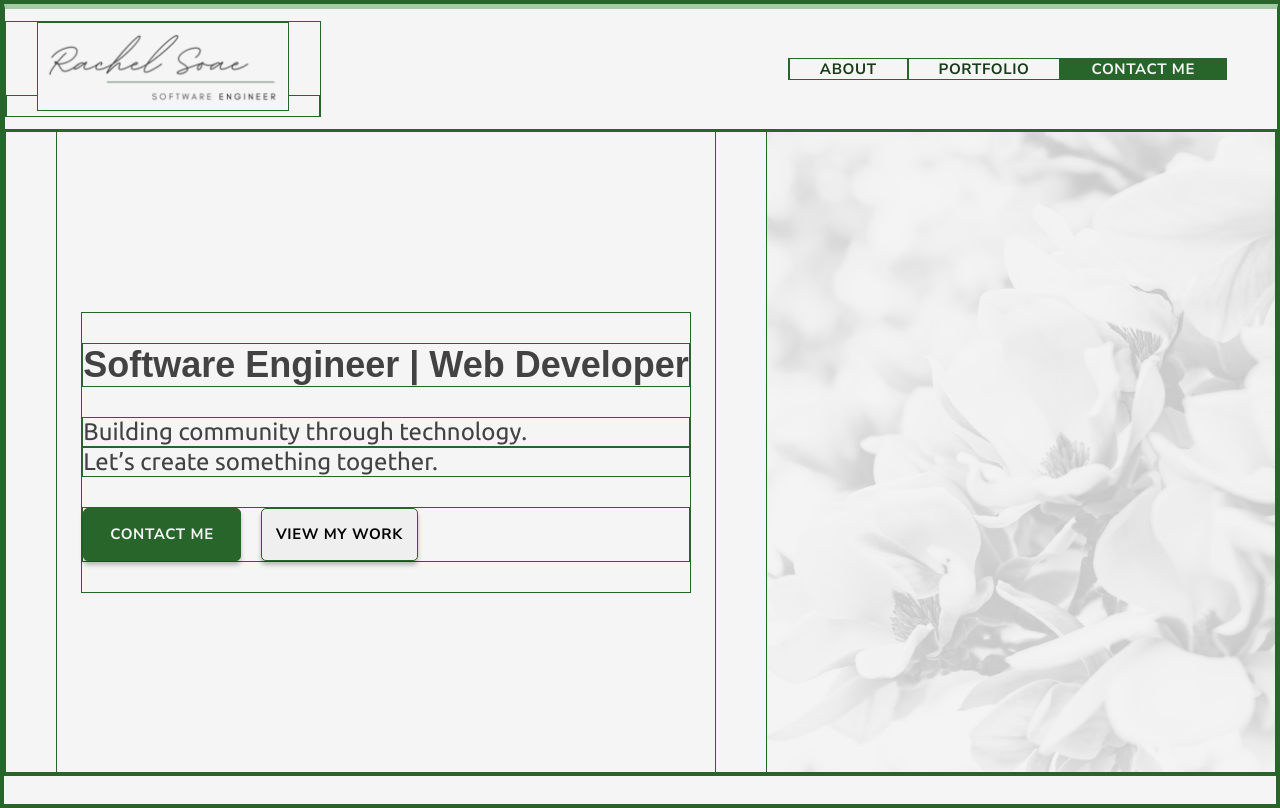
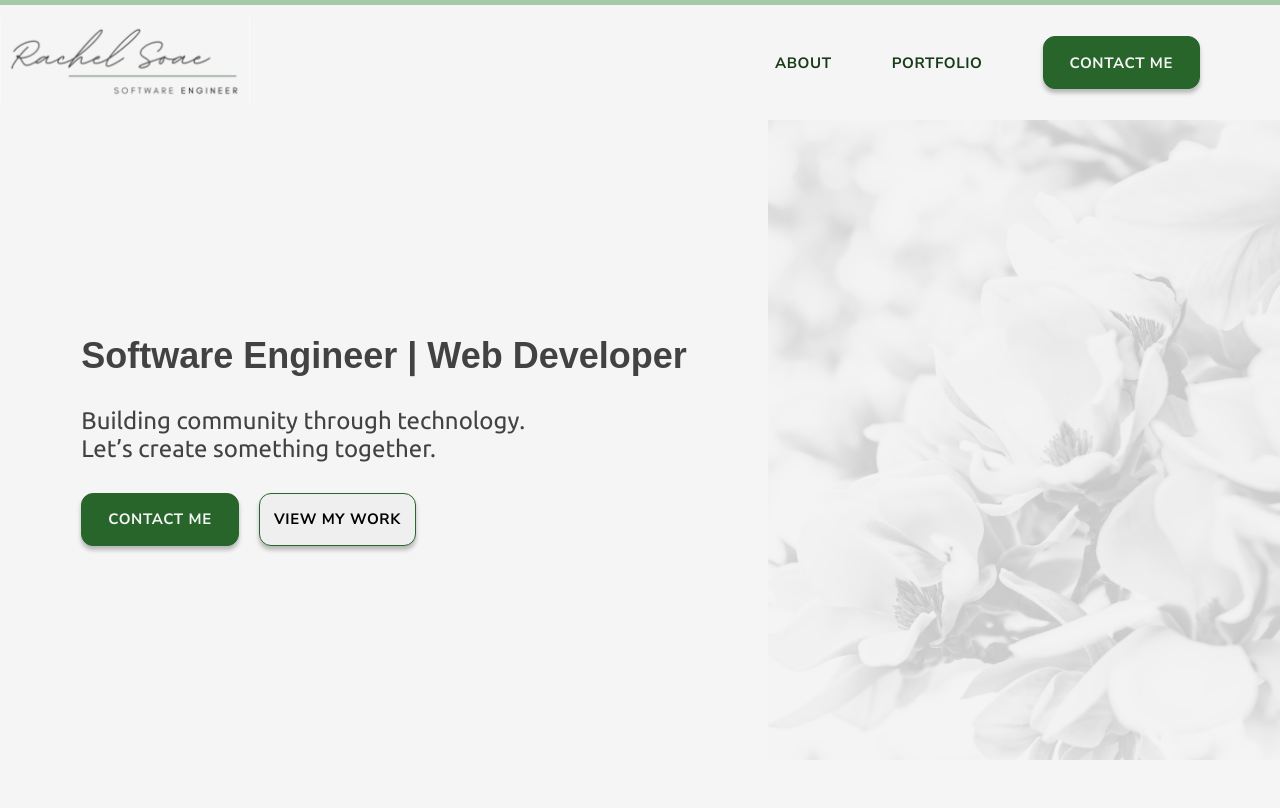
Before and after one commit to rachelsoae/portfolio, a React (Create React App) app: page / in a window 1280 px wide. Built offline with nearby package versions, Linux system fonts and the light colour scheme; a web font is replaced by a local one.

Commit message:
Fix nav buttons

```diff
--- a/src/components/App/_App.scss
+++ b/src/components/App/_App.scss
@@ -1,9 +1,5 @@
 @use '../../styles/variables' as *;
 @use '../../styles/mixins' as *;
-
-* {
-  // border: 1px solid red;
-}
 
 html,
 body,
--- a/src/components/Home/_Home.scss
+++ b/src/components/Home/_Home.scss
@@ -2,7 +2,7 @@
 @use '../../styles/mixins' as *;
 
 * {
-  border: 1px solid $primary-accent-color;
+  // border: 1px solid $primary-accent-color;
 }
 
 .hero-section {
--- a/src/components/Nav/Nav.js
+++ b/src/components/Nav/Nav.js
@@ -1,4 +1,4 @@
-import {Link} from 'react-router-dom';
+import {Link, useNavigate} from 'react-router-dom';
 import logo from '../../assets/logo.png'
 
 const Nav = () => {
@@ -12,7 +12,9 @@ const Nav = () => {
       <div className='nav__buttons'>
         <Link to='/about'>About</Link>
         <Link to='/portfolio'>Portfolio</Link>
-        <Link to='/contact' className='primary-button'>Contact Me</Link>
+        <Link to='/contact'>
+          <button  className='primary-button'>Contact Me</button>
+        </Link>
       </div>
     </nav>
   )
--- a/src/components/Nav/_Nav.scss
+++ b/src/components/Nav/_Nav.scss
@@ -13,6 +13,11 @@ nav {
     width: 25rem;
     margin: 0;
   }
+  .nav__buttons {
+    display: flex;
+    align-items: center;
+    margin-right: 5rem;
+    height: 100%;
     a {
       @include button-text;
       padding: 0 3rem;
@@ -20,11 +25,8 @@ nav {
       color: $emphasis-text-color;
     }
     a,
-  a:active
-  a:visited {
+    a:active {
       text-decoration: none;
     }
-  .nav__buttons {
-    margin-right: 5rem;
   }
 }
--- a/src/styles/_mixins.scss
+++ b/src/styles/_mixins.scss
@@ -17,7 +17,7 @@
 @mixin button-box {
   width: 15.75rem;
   height: 5.25rem;
-  border-radius: 0.5rem;
+  border-radius: 12px;
   border: 1px solid $primary-accent-color;
   box-shadow: 0px 4px 4px 0px rgba(0, 0, 0, 0.25);
 }
--- a/src/styles/output.css
+++ b/src/styles/output.css
@@ -19,7 +19,7 @@ button {
   text-transform: uppercase;
   width: 15.75rem;
   height: 5.25rem;
-  border-radius: 0.5rem;
+  border-radius: 12px;
   border: 1px solid #28652B;
   box-shadow: 0px 4px 4px 0px rgba(0, 0, 0, 0.25);
 }
@@ -27,10 +27,6 @@ button {
 .primary-button {
   background-color: #28652B;
   color: #F5F5F5;
-}
-
-* {
-  border: 1px solid #28652B;
 }
 
 .hero-section {
@@ -85,7 +81,13 @@ nav #logo {
   width: 25rem;
   margin: 0;
 }
-nav a {
+nav .nav__buttons {
+  display: flex;
+  align-items: center;
+  margin-right: 5rem;
+  height: 100%;
+}
+nav .nav__buttons a {
   font-family: "Nunito Sans", sans-serif;
   font-size: 1.5rem;
   font-weight: 700;
@@ -95,12 +97,9 @@ nav a {
   height: 100%;
   color: #183C19;
 }
-nav a,
-nav a:active a:visited {
+nav .nav__buttons a,
+nav .nav__buttons a:active {
   text-decoration: none;
-}
-nav .nav__buttons {
-  margin-right: 5rem;
 }
 
 /*# sourceMappingURL=output.css.map */
```
Also changed, not shown: 1 other file (tests, documents, lock files or other folders). Lines whose indentation alone changed are shown as unchanged.
